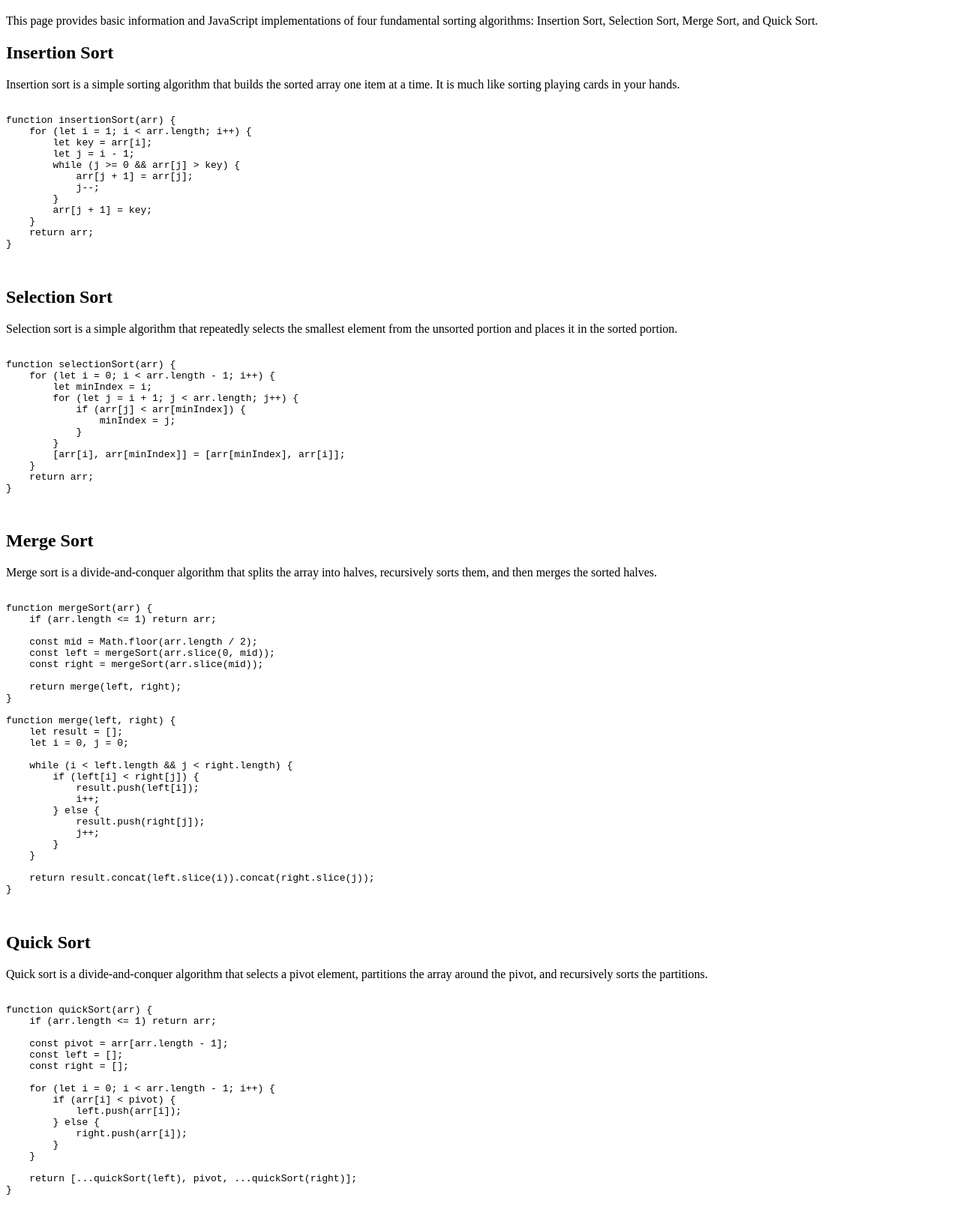
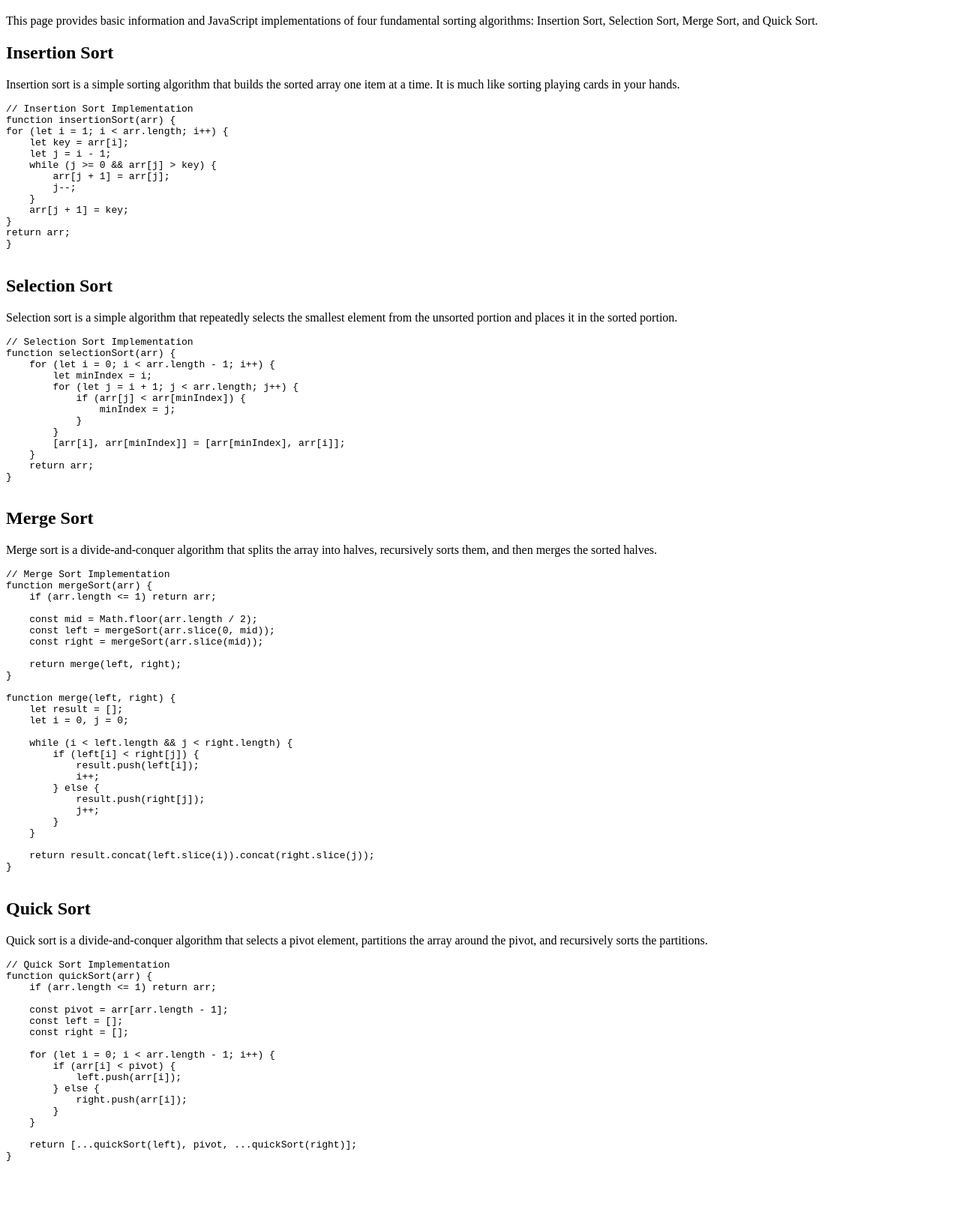
Before and after one commit to StevieBrunton/four-sorting-algo, a plain HTML site: page index.html in a window 1280 px wide. Shown: the part 61-1694 px from the top of the page at 75% size. After the commit the page ends 1639 px from the top, so only its background shows below. Drawn offline with Linux system fonts and the light colour scheme.

Commit message:
wasn't formatted correctly so changed it

```diff
--- a/index.html
+++ b/index.html
@@ -9,10 +9,15 @@
     <h1>Introduction to Basic Sorting Algorithms</h1>
     <p>This page provides basic information and JavaScript implementations of four fundamental sorting algorithms: Insertion Sort, Selection Sort, Merge Sort, and Quick Sort.</p>
 
+    <!-- Insertion Sort Section -->
+    <div id="insertion-sort" class="algorithm">
         <h2>Insertion Sort</h2>
-    <p>Insertion sort is a simple sorting algorithm that builds the sorted array one item at a time. It is much like sorting playing cards in your hands.</p>
-    <pre>
-        <code>
+        <p>
+            Insertion sort is a simple sorting algorithm that builds the sorted
+            array one item at a time. It is much like sorting playing cards in
+            your hands.
+        </p>
+        <pre><code class="language-javascript">// Insertion Sort Implementation
 function insertionSort(arr) {
 for (let i = 1; i < arr.length; i++) {
     let key = arr[i];
@@ -25,13 +30,16 @@ function insertionSort(arr) {
 }
 return arr;
 }
-        </code>
-    </pre>
-
+        </code></pre>
+    </div>
+    <div id="selection-sort" class="algorithm">
         <h2>Selection Sort</h2>
-    <p>Selection sort is a simple algorithm that repeatedly selects the smallest element from the unsorted portion and places it in the sorted portion.</p>
-    <pre>
-        <code>
+        <p>
+            Selection sort is a simple algorithm that repeatedly selects the
+            smallest element from the unsorted portion and places it in the
+            sorted portion.
+        </p>
+        <pre><code class="language-javascript">// Selection Sort Implementation
 function selectionSort(arr) {
     for (let i = 0; i < arr.length - 1; i++) {
         let minIndex = i;
@@ -44,13 +52,16 @@ function selectionSort(arr) {
     }
     return arr;
 }
-        </code>
-    </pre>
-
+        </code></pre>
+    </div>
+    <div id="merge-sort" class="algorithm">
         <h2>Merge Sort</h2>
-    <p>Merge sort is a divide-and-conquer algorithm that splits the array into halves, recursively sorts them, and then merges the sorted halves.</p>
-    <pre>
-        <code>
+        <p>
+            Merge sort is a divide-and-conquer algorithm that splits the array
+            into halves, recursively sorts them, and then merges the sorted
+            halves.
+        </p>
+        <pre><code class="language-javascript">// Merge Sort Implementation
 function mergeSort(arr) {
     if (arr.length <= 1) return arr;
 
@@ -77,13 +88,16 @@ function merge(left, right) {
 
     return result.concat(left.slice(i)).concat(right.slice(j));
 }
-        </code>
-    </pre>
-
+        </code></pre>
+    </div>
+    <div id="quick-sort" class="algorithm">
         <h2>Quick Sort</h2>
-    <p>Quick sort is a divide-and-conquer algorithm that selects a pivot element, partitions the array around the pivot, and recursively sorts the partitions.</p>
-    <pre>
-        <code>
+        <p>
+            Quick sort is a divide-and-conquer algorithm that selects a pivot
+            element, partitions the array around the pivot, and recursively
+            sorts the partitions.
+        </p>
+        <pre><code class="language-javascript">// Quick Sort Implementation
 function quickSort(arr) {
     if (arr.length <= 1) return arr;
 
@@ -101,7 +115,7 @@ function quickSort(arr) {
 
     return [...quickSort(left), pivot, ...quickSort(right)];
 }
-        </code>
-    </pre>
+        </code></pre>
+    </div>
 </body>
 </html>
```
Lines whose indentation alone changed are shown as unchanged.
